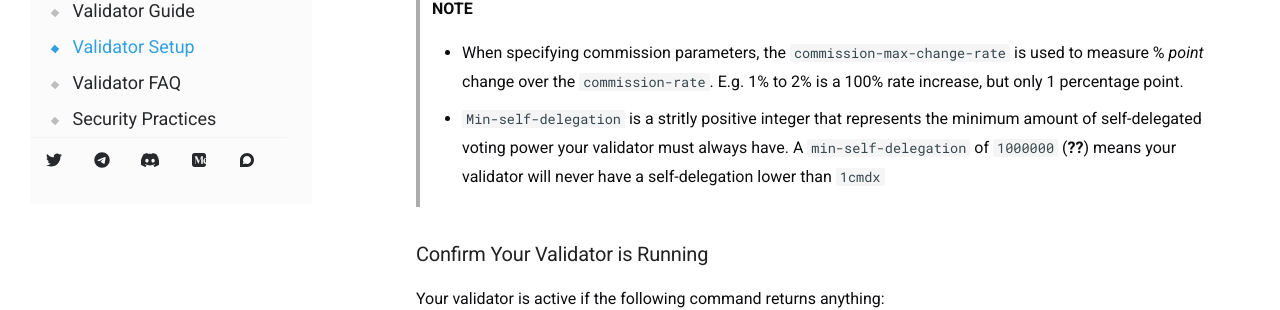
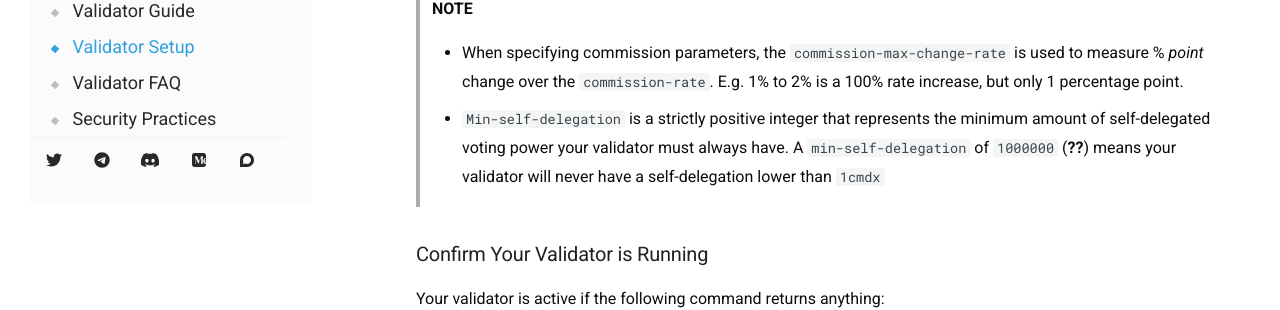
Before and after one commit to comdex-official/docs, an MkDocs documentation site: the page built from docs/Validator_Setup.md, in a window 1280 px wide and 900 px high, scrolled down 910 px. Shown: the part 151-461 px from the top of the window. Built offline with MkDocs 1.6.1 and Material for MkDocs 9.7.7, drawn with Linux system fonts in a browser that asks for light colours.

Commit message:
Fix minor spelling mistake in Validator_Setup

```diff
--- a/docs/Validator_Setup.md
+++ b/docs/Validator_Setup.md
@@ -38,7 +38,7 @@ comdex tx staking create-validator \
 > **NOTE**
 >
 > * When specifying commission parameters, the `commission-max-change-rate` is used to measure % *point* change over the `commission-rate`. E.g. 1% to 2% is a 100% rate increase, but only 1 percentage point.
-> * `Min-self-delegation` is a stritly positive integer that represents the minimum amount of self-delegated voting power your validator must always have. A `min-self-delegation` of `1000000` (**??**) means your validator will never have a self-delegation lower than `1cmdx`
+> * `Min-self-delegation` is a strictly positive integer that represents the minimum amount of self-delegated voting power your validator must always have. A `min-self-delegation` of `1000000` (**??**) means your validator will never have a self-delegation lower than `1cmdx`
 
 ### Confirm Your Validator is Running
 
```
